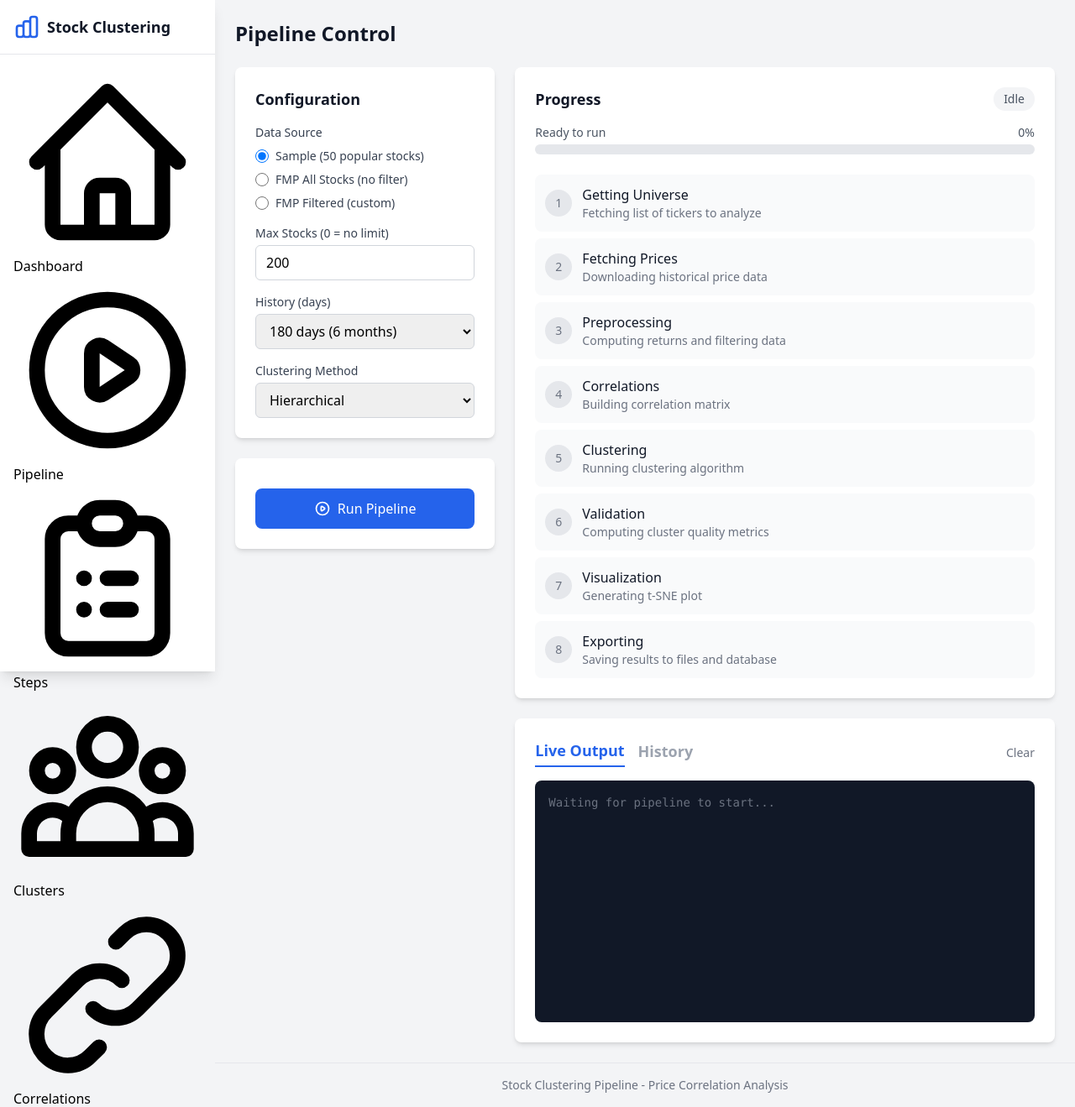
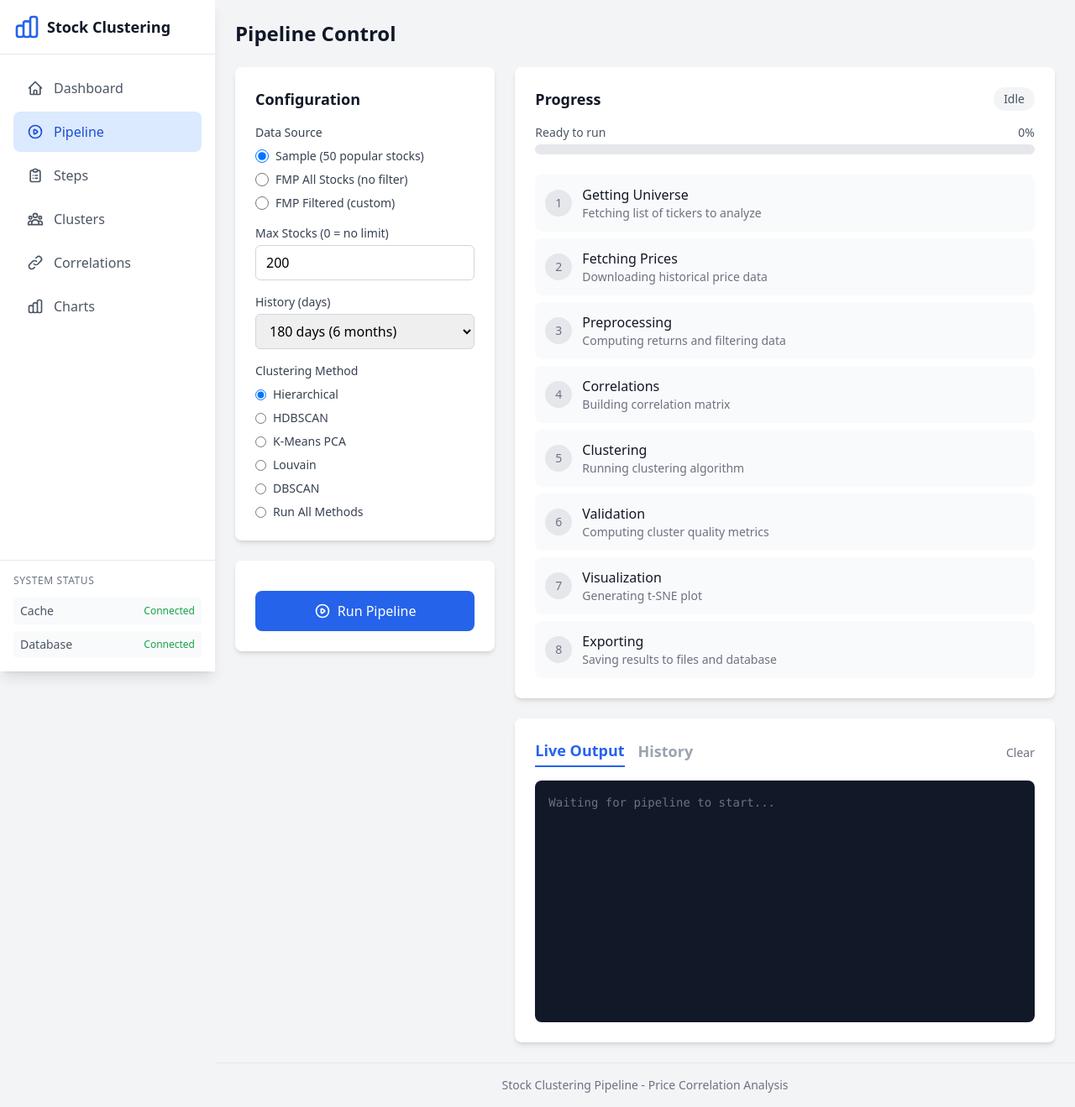
Before and after one commit to noufal85/price_correlation, a Flask app: page /pipeline in a window 1280 px wide. Shown: the whole page at 84% size. Run offline with Flask 3, Linux system fonts and the light colour scheme; data that the repository does not hold is empty; some libraries are stand-ins or nearby versions.

Commit message:
Fix sidebar icons, DB connectivity, and pipeline clustering options
- Fix oversized nav icons using explicit CSS instead of @apply
- Enable host networking in docker-compose for Redis/TimescaleDB access
- Add clustering radio buttons to pipeline.html with all 6 options
- Update pipeline JavaScript to handle radio button selection

Co-Authored-By: Claude Opus 4.5 <noreply@anthropic.com>

```diff
--- a/src/price_correlation/templates/base.html
+++ b/src/price_correlation/templates/base.html
@@ -23,13 +23,27 @@
         .status-yellow { @apply bg-yellow-500; }
         .table-hover tbody tr:hover { @apply bg-gray-50; }
         .nav-link {
-            @apply flex items-center px-4 py-3 text-gray-600 hover:bg-blue-50 hover:text-blue-700 rounded-lg transition-colors;
+            display: flex;
+            align-items: center;
+            padding: 0.75rem 1rem;
+            color: #4b5563;
+            border-radius: 0.5rem;
+            transition: all 0.15s;
+        }
+        .nav-link:hover {
+            background-color: #eff6ff;
+            color: #1d4ed8;
         }
         .nav-link.active {
-            @apply bg-blue-100 text-blue-700 font-medium;
+            background-color: #dbeafe;
+            color: #1d4ed8;
+            font-weight: 500;
         }
-        .nav-link svg {
-            @apply w-5 h-5 mr-3;
+        .nav-icon {
+            width: 1.25rem;
+            height: 1.25rem;
+            margin-right: 0.75rem;
+            flex-shrink: 0;
         }
     </style>
 
@@ -52,38 +66,38 @@
             <!-- Navigation -->
             <nav class="flex-1 p-4 space-y-1">
                 <a href="/" class="nav-link {% if request.path == '/' %}active{% endif %}">
-                    <svg fill="none" stroke="currentColor" viewBox="0 0 24 24">
+                    <svg class="nav-icon" fill="none" stroke="currentColor" viewBox="0 0 24 24">
                         <path stroke-linecap="round" stroke-linejoin="round" stroke-width="2" d="M3 12l2-2m0 0l7-7 7 7M5 10v10a1 1 0 001 1h3m10-11l2 2m-2-2v10a1 1 0 01-1 1h-3m-6 0a1 1 0 001-1v-4a1 1 0 011-1h2a1 1 0 011 1v4a1 1 0 001 1m-6 0h6"></path>
                     </svg>
                     Dashboard
                 </a>
                 <a href="/pipeline" class="nav-link {% if request.path == '/pipeline' %}active{% endif %}">
-                    <svg fill="none" stroke="currentColor" viewBox="0 0 24 24">
+                    <svg class="nav-icon" fill="none" stroke="currentColor" viewBox="0 0 24 24">
                         <path stroke-linecap="round" stroke-linejoin="round" stroke-width="2" d="M14.752 11.168l-3.197-2.132A1 1 0 0010 9.87v4.263a1 1 0 001.555.832l3.197-2.132a1 1 0 000-1.664z"></path>
                         <path stroke-linecap="round" stroke-linejoin="round" stroke-width="2" d="M21 12a9 9 0 11-18 0 9 9 0 0118 0z"></path>
                     </svg>
                     Pipeline
                 </a>
                 <a href="/steps" class="nav-link {% if request.path == '/steps' %}active{% endif %}">
-                    <svg fill="none" stroke="currentColor" viewBox="0 0 24 24">
+                    <svg class="nav-icon" fill="none" stroke="currentColor" viewBox="0 0 24 24">
                         <path stroke-linecap="round" stroke-linejoin="round" stroke-width="2" d="M9 5H7a2 2 0 00-2 2v12a2 2 0 002 2h10a2 2 0 002-2V7a2 2 0 00-2-2h-2M9 5a2 2 0 002 2h2a2 2 0 002-2M9 5a2 2 0 012-2h2a2 2 0 012 2m-3 7h3m-3 4h3m-6-4h.01M9 16h.01"></path>
                     </svg>
                     Steps
                 </a>
                 <a href="/clusters" class="nav-link {% if request.path == '/clusters' %}active{% endif %}">
-                    <svg fill="none" stroke="currentColor" viewBox="0 0 24 24">
+                    <svg class="nav-icon" fill="none" stroke="currentColor" viewBox="0 0 24 24">
                         <path stroke-linecap="round" stroke-linejoin="round" stroke-width="2" d="M17 20h5v-2a3 3 0 00-5.356-1.857M17 20H7m10 0v-2c0-.656-.126-1.283-.356-1.857M7 20H2v-2a3 3 0 015.356-1.857M7 20v-2c0-.656.126-1.283.356-1.857m0 0a5.002 5.002 0 019.288 0M15 7a3 3 0 11-6 0 3 3 0 016 0zm6 3a2 2 0 11-4 0 2 2 0 014 0zM7 10a2 2 0 11-4 0 2 2 0 014 0z"></path>
                     </svg>
                     Clusters
                 </a>
                 <a href="/correlations" class="nav-link {% if request.path == '/correlations' %}active{% endif %}">
-                    <svg fill="none" stroke="currentColor" viewBox="0 0 24 24">
+                    <svg class="nav-icon" fill="none" stroke="currentColor" viewBox="0 0 24 24">
                         <path stroke-linecap="round" stroke-linejoin="round" stroke-width="2" d="M13.828 10.172a4 4 0 00-5.656 0l-4 4a4 4 0 105.656 5.656l1.102-1.101m-.758-4.899a4 4 0 005.656 0l4-4a4 4 0 00-5.656-5.656l-1.1 1.1"></path>
                     </svg>
                     Correlations
                 </a>
                 <a href="/charts" class="nav-link {% if request.path == '/charts' %}active{% endif %}">
-                    <svg fill="none" stroke="currentColor" viewBox="0 0 24 24">
+                    <svg class="nav-icon" fill="none" stroke="currentColor" viewBox="0 0 24 24">
                         <path stroke-linecap="round" stroke-linejoin="round" stroke-width="2" d="M9 19v-6a2 2 0 00-2-2H5a2 2 0 00-2 2v6a2 2 0 002 2h2a2 2 0 002-2zm0 0V9a2 2 0 012-2h2a2 2 0 012 2v10m-6 0a2 2 0 002 2h2a2 2 0 002-2m0 0V5a2 2 0 012-2h2a2 2 0 012 2v14a2 2 0 01-2 2h-2a2 2 0 01-2-2z"></path>
                     </svg>
                     Charts
--- a/src/price_correlation/templates/pipeline.html
+++ b/src/price_correlation/templates/pipeline.html
@@ -115,11 +115,33 @@
 
                     <!-- Clustering Method -->
                     <div>
-                        <label class="block text-sm font-medium text-gray-700 mb-1">Clustering Method</label>
-                        <select name="method" id="method" class="w-full border border-gray-300 rounded-md px-3 py-2 focus:ring-blue-500 focus:border-blue-500">
-                            <option value="hierarchical" selected>Hierarchical</option>
-                            <option value="dbscan">DBSCAN</option>
-                        </select>
+                        <label class="block text-sm font-medium text-gray-700 mb-2">Clustering Method</label>
+                        <div class="space-y-2">
+                            <label class="flex items-center">
+                                <input type="radio" name="clustering-method" value="hierarchical" checked class="text-blue-600 focus:ring-blue-500">
+                                <span class="ml-2 text-sm text-gray-700">Hierarchical</span>
+                            </label>
+                            <label class="flex items-center">
+                                <input type="radio" name="clustering-method" value="hdbscan" class="text-blue-600 focus:ring-blue-500">
+                                <span class="ml-2 text-sm text-gray-700">HDBSCAN</span>
+                            </label>
+                            <label class="flex items-center">
+                                <input type="radio" name="clustering-method" value="kmeans_pca" class="text-blue-600 focus:ring-blue-500">
+                                <span class="ml-2 text-sm text-gray-700">K-Means PCA</span>
+                            </label>
+                            <label class="flex items-center">
+                                <input type="radio" name="clustering-method" value="louvain" class="text-blue-600 focus:ring-blue-500">
+                                <span class="ml-2 text-sm text-gray-700">Louvain</span>
+                            </label>
+                            <label class="flex items-center">
+                                <input type="radio" name="clustering-method" value="dbscan" class="text-blue-600 focus:ring-blue-500">
+                                <span class="ml-2 text-sm text-gray-700">DBSCAN</span>
+                            </label>
+                            <label class="flex items-center">
+                                <input type="radio" name="clustering-method" value="all" class="text-blue-600 focus:ring-blue-500">
+                                <span class="ml-2 text-sm text-gray-700 font-medium">Run All Methods</span>
+                            </label>
+                        </div>
                     </div>
                 </form>
             </div>
@@ -345,12 +367,25 @@
             }
         }
 
+        // Get selected clustering method (radio button)
+        const selectedRadio = document.querySelector('input[name="clustering-method"]:checked');
+        const selectedMethod = selectedRadio ? selectedRadio.value : 'hierarchical';
+
+        // If "all" is selected, include all methods
+        let clusteringMethods;
+        if (selectedMethod === 'all') {
+            clusteringMethods = ['hierarchical', 'hdbscan', 'kmeans_pca', 'louvain', 'dbscan'];
+        } else {
+            clusteringMethods = [selectedMethod];
+        }
+
         return {
             data_source: dataSource,
             filters: filters,
             max_stocks: maxStocks,
             days: parseInt(document.getElementById('days').value),
-            method: document.getElementById('method').value
+            method: clusteringMethods[0],
+            clustering_methods: clusteringMethods
         };
     }
 
```
Also changed, not shown: docker-compose.yml (+3 -4 lines), screen/Screenshot 2026-01-20 205052.png (added), screen/Screenshot 2026-01-20 205301.png (added), screen/Screenshot 2026-01-20 211029.png (added), screen/Screenshot 2026-01-21 052236.png (added), screen/Screenshot 2026-01-21 055245.png (added).
